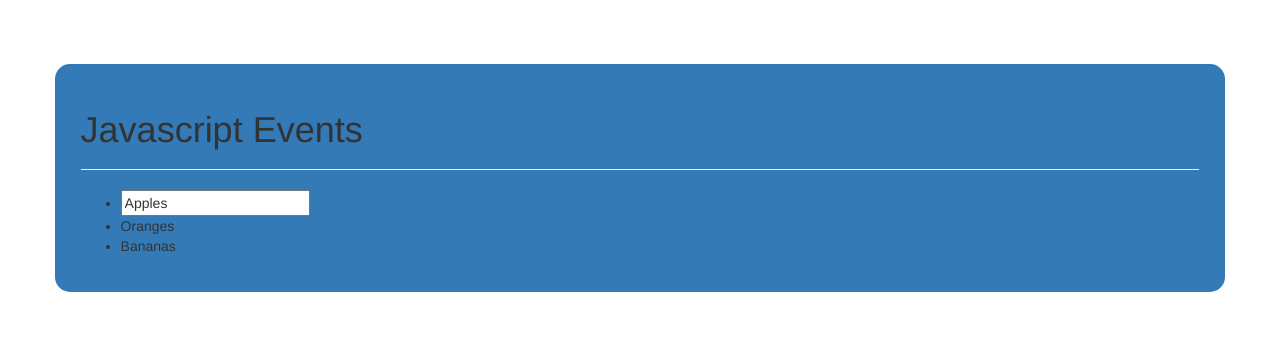
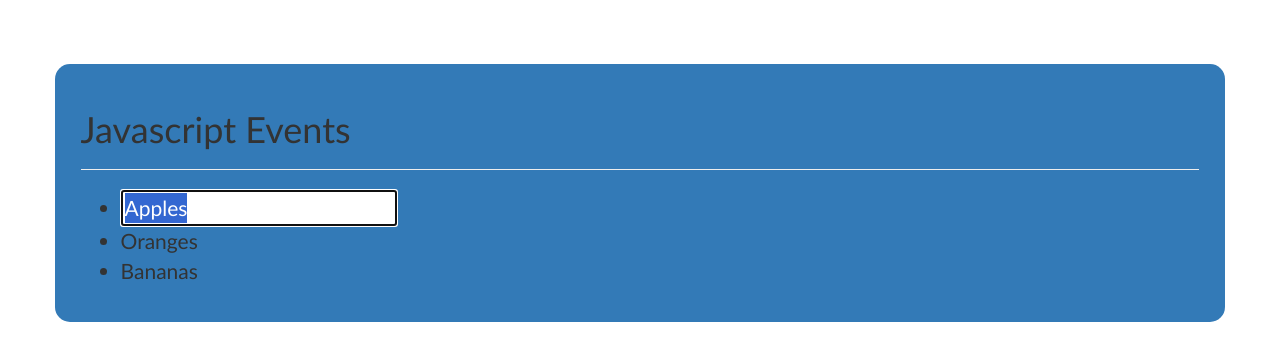
Before and after one commit to maent45/Flatlander-s_AngularJS_WebApp, a plain HTML site: page javascript_refresher/index.html in a window 1280 px wide. Both pictures are taken after a click on the item "Apples". Drawn offline with Linux system fonts and the light colour scheme.

Commit message:
finished ability to edit li's
li's can now be changed. Soon will add keypress functionality to change
li values

```diff
--- a/javascript_refresher/css/custom.css
+++ b/javascript_refresher/css/custom.css
@@ -1,8 +1,14 @@
+body{
+    font-family: Calibri;
+}
 .mainContainer{
     background-color: #337ab7;
     padding: 2%;
     border-radius: 15px;
     margin-top: 5%;
+}
+li{
+    font-size: 1.5em;
 }
 li input{
     display: none;
--- a/javascript_refresher/js/events.js
+++ b/javascript_refresher/js/events.js
@@ -13,8 +13,17 @@ var inputs = checklist.querySelectorAll("input");
 //loop through all items to add eventListeners
 for (var i = 0; i < items.length; i++) {
     items[i].addEventListener("click", editItem);
+    inputs[i].addEventListener("blur", updateItem);
 }
 
 function editItem() {
     this.className = "edit";
+    var input = this.querySelector("input");
+    input.focus();
+    input.setSelectionRange(0, input.value.length);
 }
+
+function updateItem() {
+    this.previousElementSibling.innerHTML = this.value;
+    this.parentNode.className = "";
+}
```
